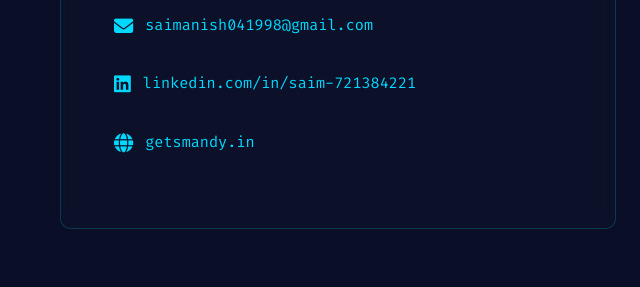
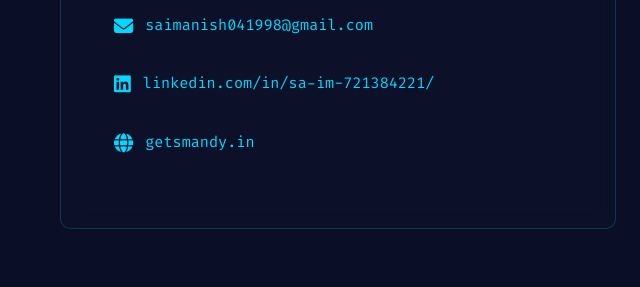
Before and after one commit to Manish041998/Manish041998.github.io, a plain HTML site: page index.html in a window 1280 px wide. Shown: the part 6861-7148 px from the top of the page, 0-640 px from the left. Drawn offline with nearby package versions, Linux system fonts and the light colour scheme; animation ran at ten frames a second.

Commit message:
Update index.html

```diff
--- a/index.html
+++ b/index.html
@@ -475,9 +475,9 @@
                                         <i class="fas fa-envelope"></i>
                                         <span>saimanish041998@gmail.com</span>
                                     </a>
-                                    <a href="https://www.linkedin.com/in/saim-721384221" target="_blank" class="social-link">
+                                    <a href="https://www.linkedin.com/in/sai-m-721384221/" target="_blank" class="social-link">
                                         <i class="fab fa-linkedin"></i>
-                                        <span>linkedin.com/in/saim-721384221</span>
+                                        <span>linkedin.com/in/sa-im-721384221/</span>
                                     </a>
                                     <a href="https://getsmandy.in" class="social-link">
                                         <i class="fas fa-globe"></i>
```
